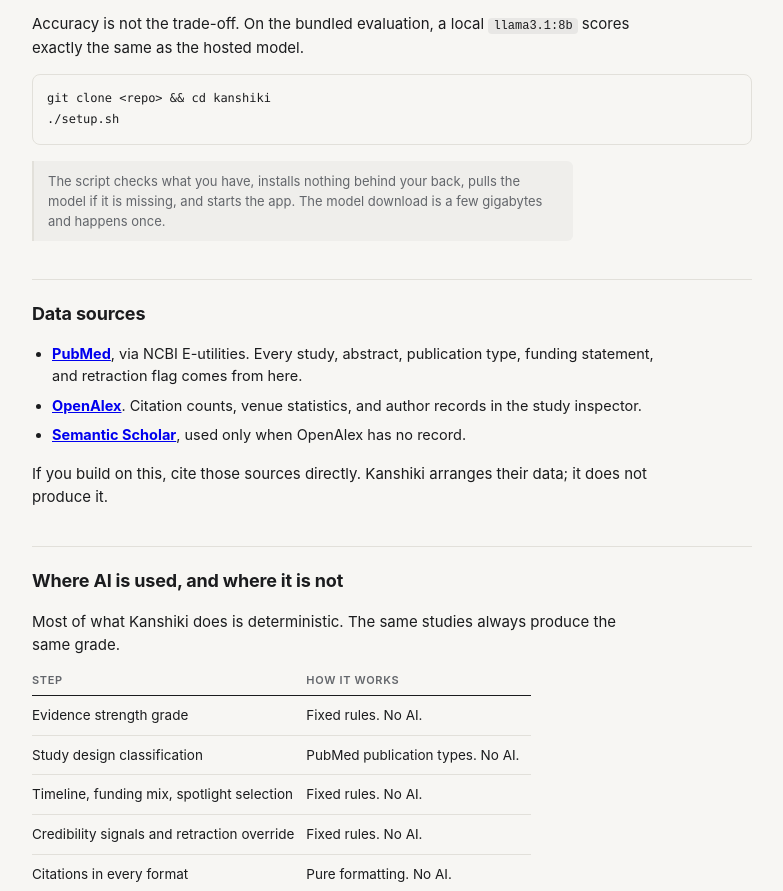
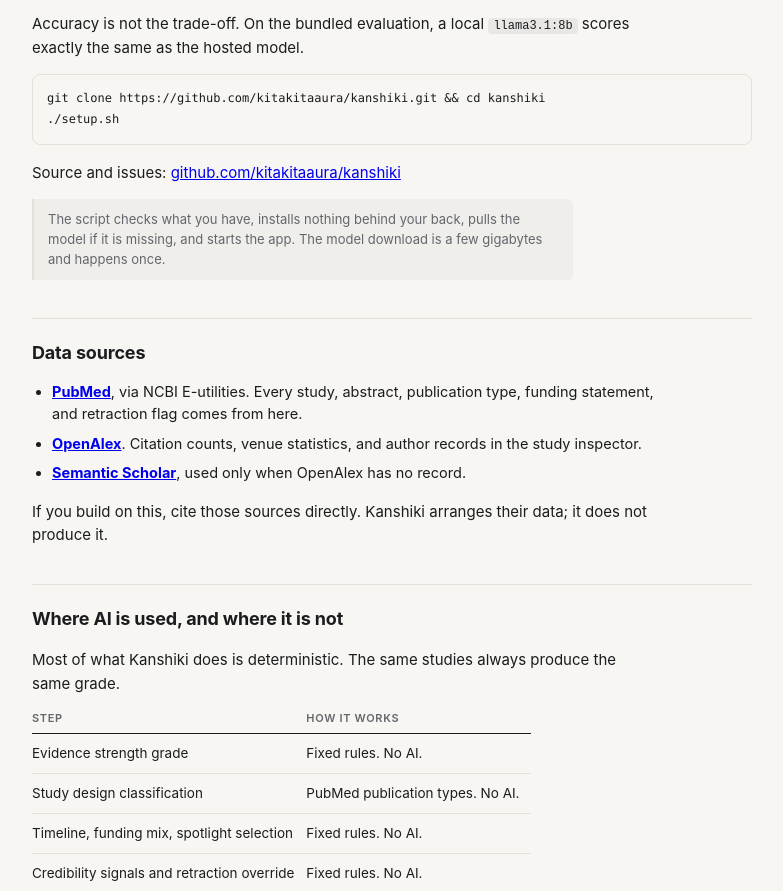
Before and after one commit to kitakitaaura/kanshiki, a website: page public/about.html in a window 1280 px wide. Shown: the part 1381-2272 px from the top of the page, without its empty margins (248-1031 px from the left). Drawn offline with Linux system fonts and the light colour scheme.

Commit message:
Point self-host instructions at the public repo

```diff
--- a/public/about.html
+++ b/public/about.html
@@ -99,8 +99,11 @@
         Accuracy is not the trade-off. On the bundled evaluation, a local
         <code>llama3.1:8b</code> scores exactly the same as the hosted model.
       </p>
-      <pre class="code"><code>git clone &lt;repo&gt; &amp;&amp; cd kanshiki
+      <pre class="code"><code>git clone https://github.com/kitakitaaura/kanshiki.git &amp;&amp; cd kanshiki
 ./setup.sh</code></pre>
+      <p>
+        Source and issues: <a href="https://github.com/kitakitaaura/kanshiki" rel="noopener">github.com/kitakitaaura/kanshiki</a>
+      </p>
       <p class="aside">
         The script checks what you have, installs nothing behind your back, pulls the model if it is
         missing, and starts the app. The model download is a few gigabytes and happens once.
```
Also changed, not shown: README.md.
